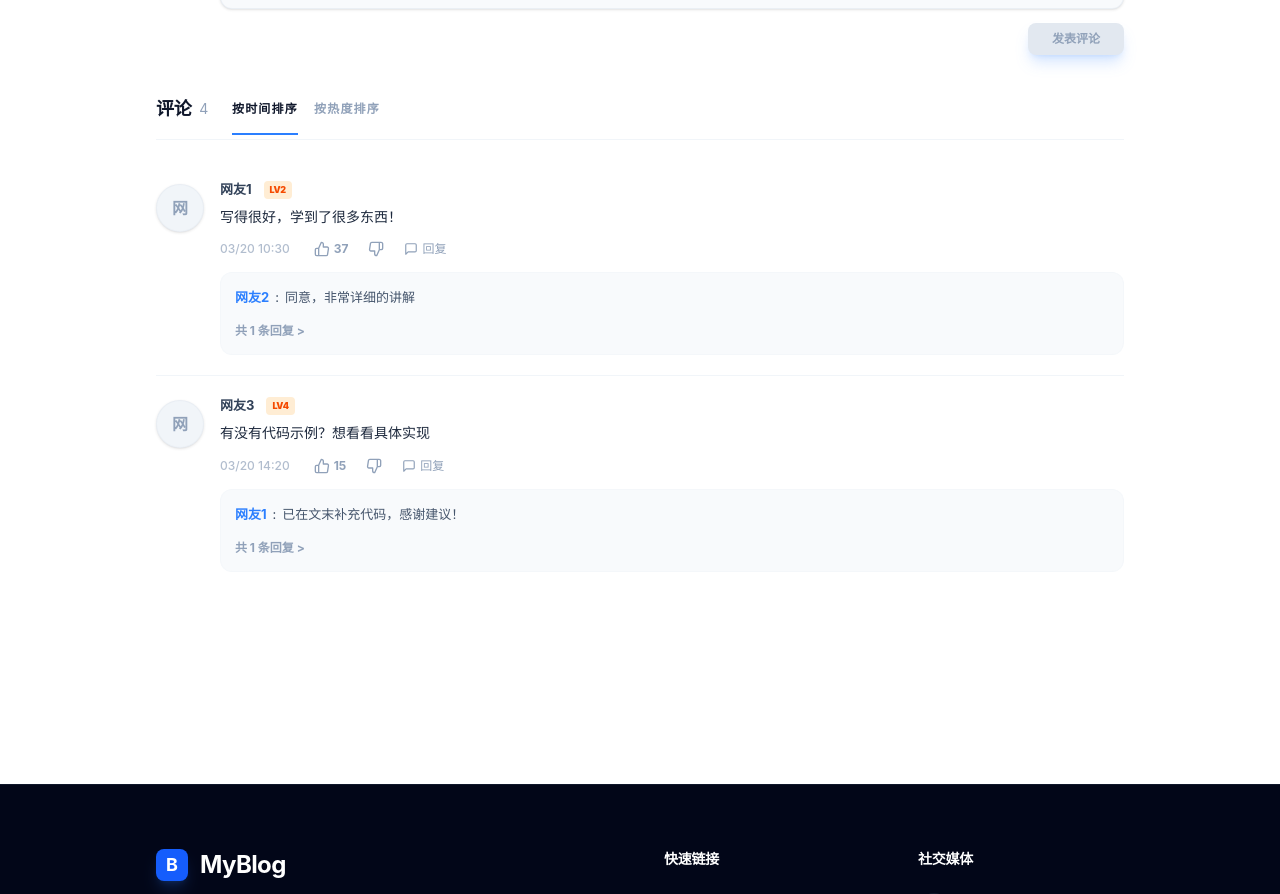
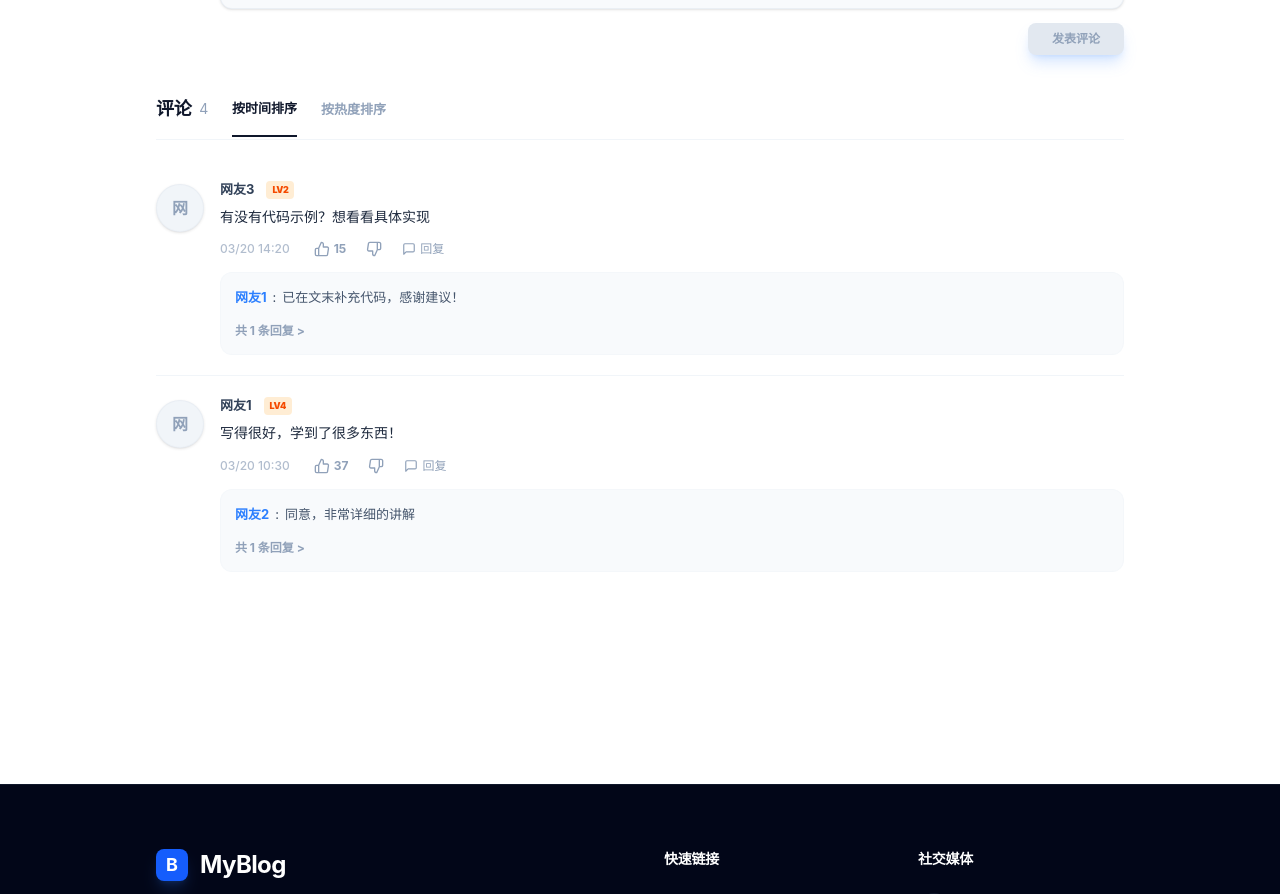
Before and after one commit to BqLee-AI/blog-FE, a React (Vite) app: page /article/1 in a window 1280 px wide. Shown: the part 974-1868 px from the top of the page. Built offline with nearby package versions, Linux system fonts and the light colour scheme; no server answers.

Commit message:
feat: 实现评论区热度排序逻辑与 B 站风格排序切换 UI

```diff
--- a/src/features/comments/components/CommentList.tsx
+++ b/src/features/comments/components/CommentList.tsx
@@ -1,6 +1,7 @@
 import React from 'react';
 import type { Comment } from '@/types';
 import { CommentCard } from "@/features/comments/components/CommentCard";
+import { cn } from '@/lib/utils';
 
 interface CommentListProps {
   postId: number;
@@ -28,8 +29,27 @@ export const CommentList: React.FC<CommentListProps> = ({
   onSubmitReply,
 }) => {
   const [activeReplyId, setActiveReplyId] = React.useState<number | null>(null);
-  const topLevelComments = comments.filter((comment) => !comment.replyTo);
+  const [sortBy, setSortBy] = React.useState<'time' | 'heat'>('time');
+
   const totalCount = comments.length;
+
+  const getSubReplies = (commentId: number) => {
+    return comments.filter((comment) => comment.replyTo === commentId);
+  };
+
+  const sortedTopLevelComments = React.useMemo(() => {
+    const topLevel = comments.filter((comment) => !comment.replyTo);
+
+    if (sortBy === 'time') {
+      return [...topLevel].sort((a, b) => new Date(b.createdAt).getTime() - new Date(a.createdAt).getTime());
+    } else {
+      return [...topLevel].sort((a, b) => {
+        const heatA = (a.likes || 0) - (a.dislikes || 0) + (getSubReplies(a.id).length * 2);
+        const heatB = (b.likes || 0) - (b.dislikes || 0) + (getSubReplies(b.id).length * 2);
+        return heatB - heatA;
+      });
+    }
+  }, [comments, sortBy]);
 
   if (isLoading) {
     return (
@@ -48,24 +68,9 @@ export const CommentList: React.FC<CommentListProps> = ({
     );
   }
 
-  const getSubReplies = (commentId: number) => {
-    return comments.filter((comment) => comment.replyTo === commentId);
-  };
-
   const handleReplyClick = (comment: Comment) => {
     setActiveReplyId(activeReplyId === comment.id ? null : comment.id);
     onReply?.(comment);
-  };
-
-  const handleSubmitReply = async (commentData: any) => {
-    if (onReply) {
-       // 这里实际上由上层 ArticleDetailPage 处理添加逻辑
-       // 我们只需确保添加成功后关闭回复框
-       const originalOnReply = onReply;
-       // 注意：这里我们其实是复用了 Page 层的 handleAddComment
-       // 为了简洁，我们假设上层会处理好状态更新
-    }
-    setActiveReplyId(null);
   };
 
   return (
@@ -75,14 +80,30 @@ export const CommentList: React.FC<CommentListProps> = ({
           评论
           <span className="text-sm font-normal text-slate-400 dark:text-slate-500">{totalCount}</span>
         </h3>
-        <div className="flex items-center gap-4 text-xs font-bold text-slate-400 dark:text-slate-500 uppercase tracking-widest">
-          <button className="text-slate-900 dark:text-white border-b-2 border-blue-500 pb-4 -mb-4.5 cursor-pointer">按时间排序</button>
-          <button className="hover:text-blue-500 transition-colors cursor-pointer">按热度排序</button>
+        <div className="flex items-center gap-6 text-[13px] font-bold text-slate-400 dark:text-slate-500 relative">
+          <button
+            onClick={() => setSortBy('time')}
+            className={cn(
+              "transition-colors hover:text-blue-500 cursor-pointer pb-4 -mb-4.5",
+              sortBy === 'time' && "text-slate-900 dark:text-white border-b-2 border-slate-900 dark:border-white"
+            )}
+          >
+            按时间排序
+          </button>
+          <button
+            onClick={() => setSortBy('heat')}
+            className={cn(
+              "transition-colors hover:text-blue-500 cursor-pointer pb-4 -mb-4.5",
+              sortBy === 'heat' && "text-slate-900 dark:text-white border-b-2 border-slate-900 dark:border-white"
+            )}
+          >
+            按热度排序
+          </button>
         </div>
       </div>
 
       <div className="divide-y divide-slate-100 dark:divide-slate-800/50">
-        {topLevelComments.map((comment) => {
+        {sortedTopLevelComments.map((comment) => {
           const subReplies = getSubReplies(comment.id);
           return (
             <CommentCard
```
